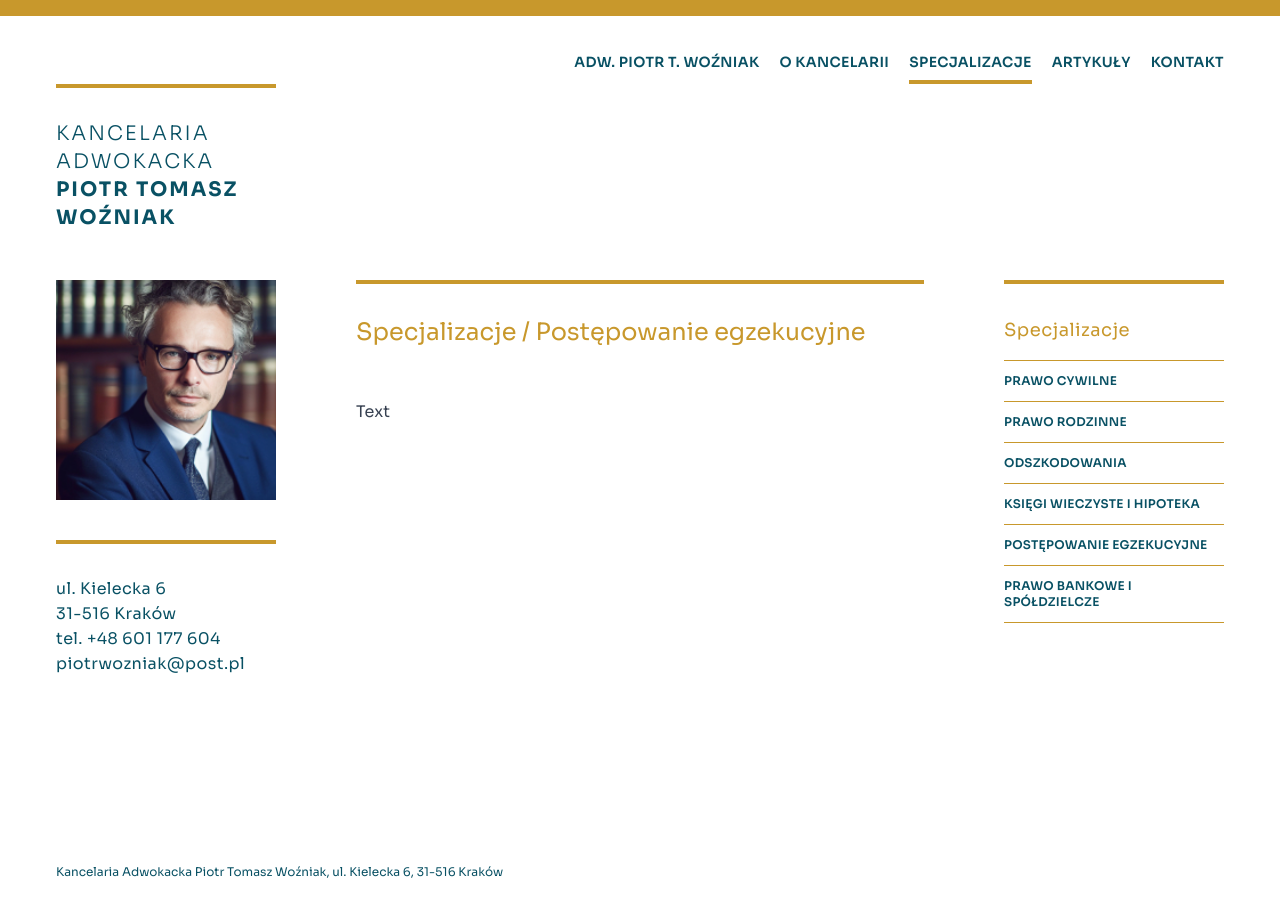
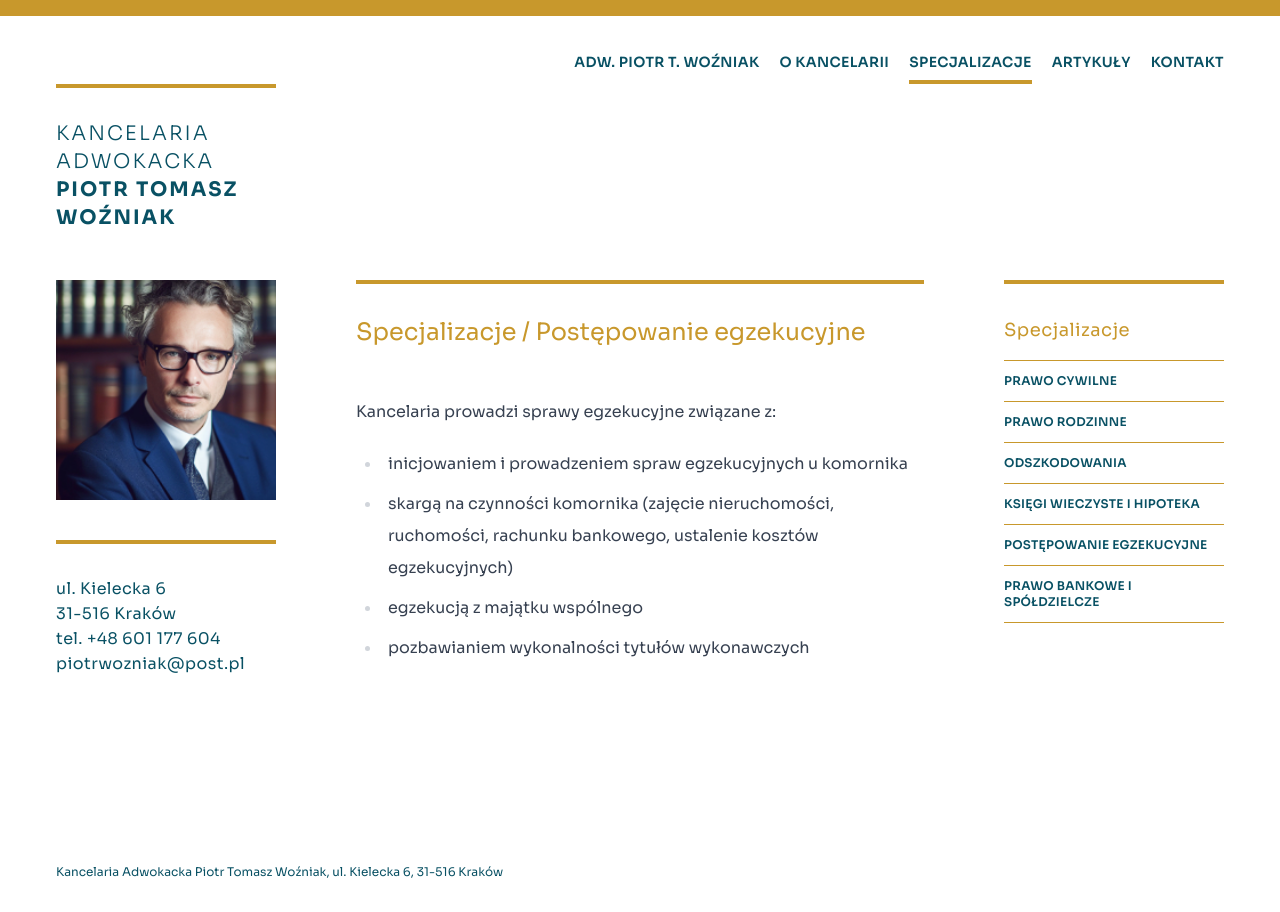
Before and after one commit to AllTwinkleStars/piotrek, a Next.js app: page /specjalizacje/postepowanie-egzekucyjne in a window 1280 px wide. Built offline with nearby package versions, Linux system fonts and the light colour scheme.

Commit message:
add content

```diff
--- a/app/components/main/SpecializationsList.js
+++ b/app/components/main/SpecializationsList.js
@@ -40,7 +40,7 @@ export default function SpecializationsMenu(){
     const menuItems = specializations.map(specialization => {
         return (
             <Link
-                className="border-t border-pw-gold py-3"
+                className="py-3 border-t border-pw-gold"
                 key={specialization.id}
                 href={specialization.href}>
                 {specialization.name}
@@ -49,9 +49,9 @@ export default function SpecializationsMenu(){
     })
 
     return (
-        <div className="flex flex-col w-full h-fit pt-8 border-t-4 border-b border-pw-gold">
-            <h1 className="text-pw-gold pb-4 text-lg font-normal tracking-wide">Specjalizacje</h1>
-            <div className="text-pw-green text-xs font-semibold uppercase tracking-wide flex flex-col">
+        <div className="flex flex-col w-full pt-8 border-t-4 border-b h-fit border-pw-gold">
+            <h1 className="pb-4 text-lg font-normal tracking-wide text-pw-gold"><Link href="/specjalizacje">Specjalizacje</Link></h1>
+            <div className="flex flex-col text-xs font-semibold tracking-wide uppercase text-pw-green">
                 {menuItems}
             </div>
         </div>
--- a/app/specjalizacje/postepowanie-egzekucyjne/page.js
+++ b/app/specjalizacje/postepowanie-egzekucyjne/page.js
@@ -6,7 +6,13 @@ export default function PostepowanieEgzekucyjnePage() {
     return (
       <article className="pt-8 font-sans leading-8 prose border-t-4 prose-h1:text-2xl prose-h1:text-pw-gold prose-h1:mb-12 prose-a:text-pw-green prose-a:no-underline hover:prose-a:underline hover:prose-a:decoration-pw-gold hover:prose-a:decoration-1 hover:prose-a:underline-offset-4 text-md border-t-pw-gold">
         <h1 className="font-sans font-normal">Specjalizacje / Postępowanie egzekucyjne</h1>
-        <p>Text</p>
+        <p>Kancelaria prowadzi sprawy egzekucyjne związane&nbsp;z:</p>
+        <ul>
+          <li>inicjowaniem i prowadzeniem spraw egzekucyjnych u komornika</li>
+          <li>skargą na czynności komornika (zajęcie nieruchomości, ruchomości, rachunku bankowego, ustalenie kosztów egzekucyjnych)</li>
+          <li>egzekucją z majątku wspólnego</li>
+          <li>pozbawianiem wykonalności tytułów wykonawczych</li>
+        </ul>
       </article>
     )
   }
--- a/app/specjalizacje/prawo-bankowe-i-spoldzielcze/page.js
+++ b/app/specjalizacje/prawo-bankowe-i-spoldzielcze/page.js
@@ -2,11 +2,11 @@ export const metadata = {
   title:  'Prawo bankowe i spółdzielcze',
 };
 
-export default function PrawoBankoweSpoldzielnePage() {
+export default function PrawoBankoweSpoldzielczePage() {
     return (
       <article className="pt-8 font-sans leading-8 prose border-t-4 prose-h1:text-2xl prose-h1:text-pw-gold prose-h1:mb-12 prose-a:text-pw-green prose-a:no-underline hover:prose-a:underline hover:prose-a:decoration-pw-gold hover:prose-a:decoration-1 hover:prose-a:underline-offset-4 text-md border-t-pw-gold">
         <h1 className="font-sans font-normal">Specjalizacje / Prawo bankowe i spółdzielcze</h1>
-        <p>Text</p>
+        <p>Kancelaria posiada doświadczenie w zakresie prawa bankowego i spółdzielczego nabyte w czasie wieloletniej obsługi Banku Spółdzielczego.</p>
       </article>
     )
   }
--- a/app/specjalizacje/prawo-rodzinne/page.js
+++ b/app/specjalizacje/prawo-rodzinne/page.js
@@ -6,17 +6,17 @@ export default function PrawoRodzinnePage() {
     return (
       <article className="pt-8 font-sans leading-8 prose border-t-4 prose-h1:text-2xl prose-h1:text-pw-gold prose-h1:mb-12 prose-a:text-pw-green prose-a:no-underline hover:prose-a:underline hover:prose-a:decoration-pw-gold hover:prose-a:decoration-1 hover:prose-a:underline-offset-4 text-md border-t-pw-gold">
         <h1 className="font-sans font-normal">Specjalizacje / Prawo rodzinne</h1>
-        <p>Kancelaria prowadzi sprawy z zakresu prawa rodzinnego w zakresie:</p>
+        <p>Kancelaria prowadzi sprawy z&nbsp;zakresu prawa rodzinnego w&nbsp;zakresie:</p>
         <ul>
-          <li>rozwodów i separacji (w tym z orzekaniem o winie)</li>
-          <li>podziału majątku wspólnego (w tym zgodny przed notariuszem)</li>
-          <li>ustanowienia rozdzielności majątkowej w czasie małżeństwa</li>
+          <li>rozwodów i separacji (w tym z&nbsp;orzekaniem o&nbsp;winie)</li>
+          <li>podziału majątku wspólnego (w&nbsp;tym zgodny przed notariuszem)</li>
+          <li>ustanowienia rozdzielności majątkowej w&nbsp;czasie małżeństwa</li>
           <li>alimentów (ustalenie, podwyższenie, obniżenie, wygaśnięcie)</li>
           <li>władzy rodzicielskiej (powierzenie, zmiana zakresu, pozbawienie)</li>
           <li>ustanowienia rodziny zastępczej</li>
           <li>ustalenia/zaprzeczenia ojcostwa </li>
-          <li>kontaktów z dziećmi (wnukami)</li>
-          <li>ubezwłasnowolnienia całkowite i częściowe</li>
+          <li>kontaktów z&nbsp;dziećmi (wnukami)</li>
+          <li>ubezwłasnowolnienia całkowite i&nbsp;częściowe</li>
         </ul>
       </article>
     )
```
